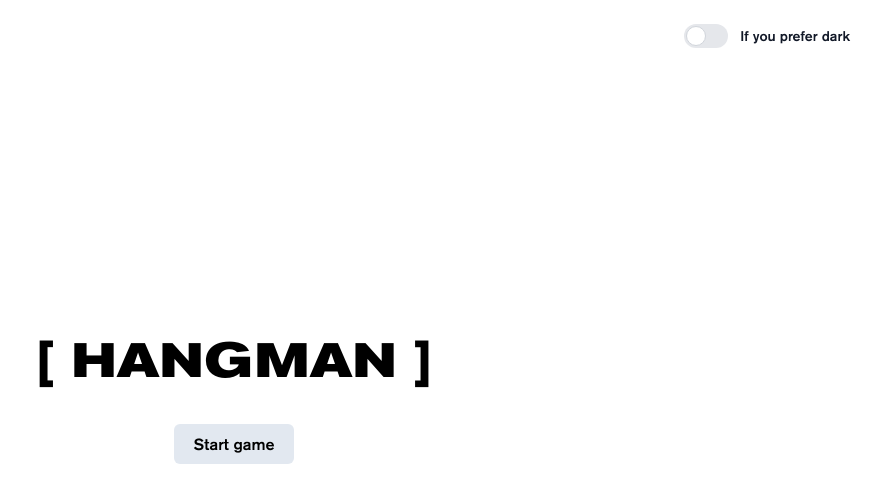
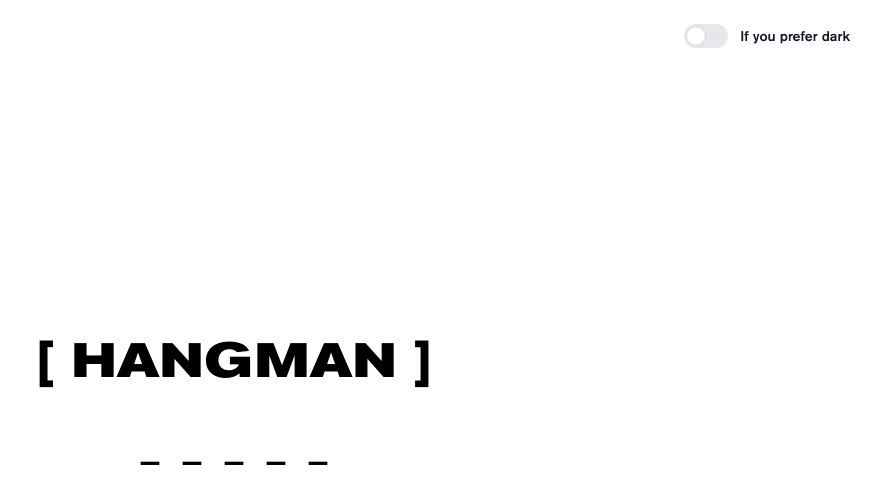
Before and after one commit to asvirin94/guess_word, a website built with Vite: page index.html in a window 1280 px wide. Both pictures are taken after a click on the button "Start game". Shown: the whole page, without its empty margins (406-1280 px from the left). Built offline with nearby package versions, Linux system fonts and the light colour scheme.

Commit message:
feat placeholders for word

```diff
--- a/src/css/style.css
+++ b/src/css/style.css
@@ -47,4 +47,12 @@
   .checkbox-container {
     @apply absolute top-6 right-6;
   }
+
+  .placeholders-wrapper {
+    @apply flex flex-row;
+  }
+
+  .letter {
+    @apply mx-3 text-4xl font-medium;
+  }
 }
--- /dev/null
+++ b/src/js/consts.js
@@ -0,0 +1,2 @@
+export const WORDS = ['car', 'apple', 'cloth'];
+export const KEYBORD_LETTERS = Array.from('ABCDEFGHIJKLMNOPQRSTUVWXYZ');
--- /dev/null
+++ b/src/js/game.js
@@ -0,0 +1,19 @@
+import { WORDS, KEYBORD_LETTERS } from "./consts.js"
+
+const gameElement = document.querySelector('#game');
+
+export const startGame = () => {
+    const randomIndex = Math.floor(Math.random() * WORDS.length);
+    const wordToGuess = WORDS[randomIndex];
+
+    sessionStorage.setItem('word', wordToGuess);
+    gameElement.innerHTML = createPlaceholdersHTML();
+}
+
+const createPlaceholdersHTML = () => {
+    const word = sessionStorage.getItem('word');
+    const arrayFromWord = Array.from(word);
+
+    const placeHoldersHTML = arrayFromWord.reduce((acc, _, i) => acc + `<h1 class='letter' id='${i}'> _ </h1>`, '')
+    return `<div id='placeholders' class='placeholders-wrapper'>${placeHoldersHTML}</div>`;
+}
--- a/src/js/main.js
+++ b/src/js/main.js
@@ -1,2 +1,7 @@
 import '../css/style.css';
 import './utils.js'
+import { startGame } from './game.js';
+
+const startGameButton = document.querySelector('.start-button');
+
+startGameButton.addEventListener('click', startGame)
--- a/src/js/utils.js
+++ b/src/js/utils.js
@@ -1,6 +1,5 @@
 const togglerMode = document.querySelector('#toggleMode');
 const htmlElement = document.querySelector('html');
-const startGameButton = document.querySelector('.start-button');
 
 if(localStorage.getItem('mode') === 'dark') {
     htmlElement.classList.add('dark');
@@ -16,7 +15,3 @@ togglerMode.addEventListener('input', () => {
         localStorage.setItem('mode', 'light');
     }
 })
-
-startGameButton.addEventListener('click', () => {
-    console.log('wadawd');
-})
```
